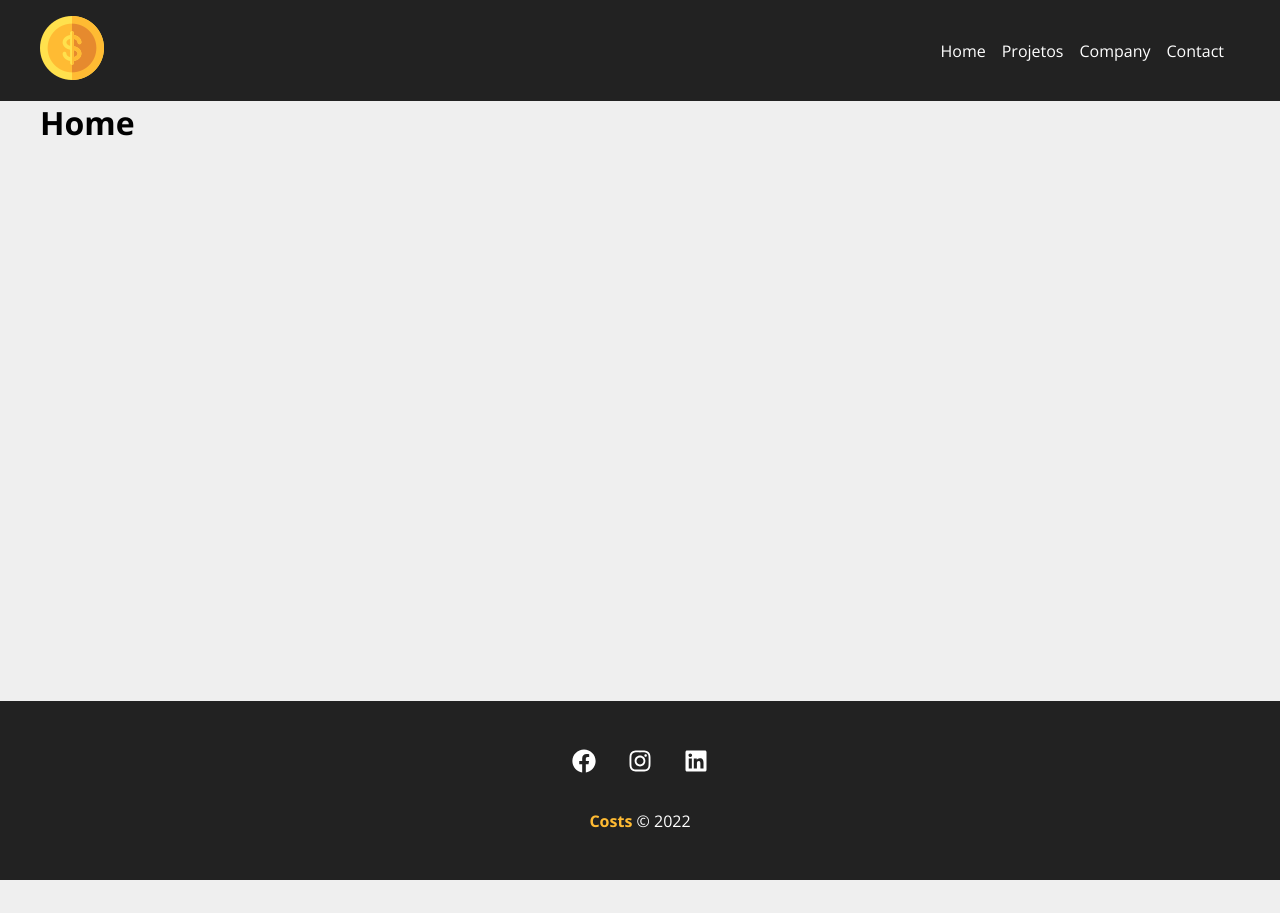
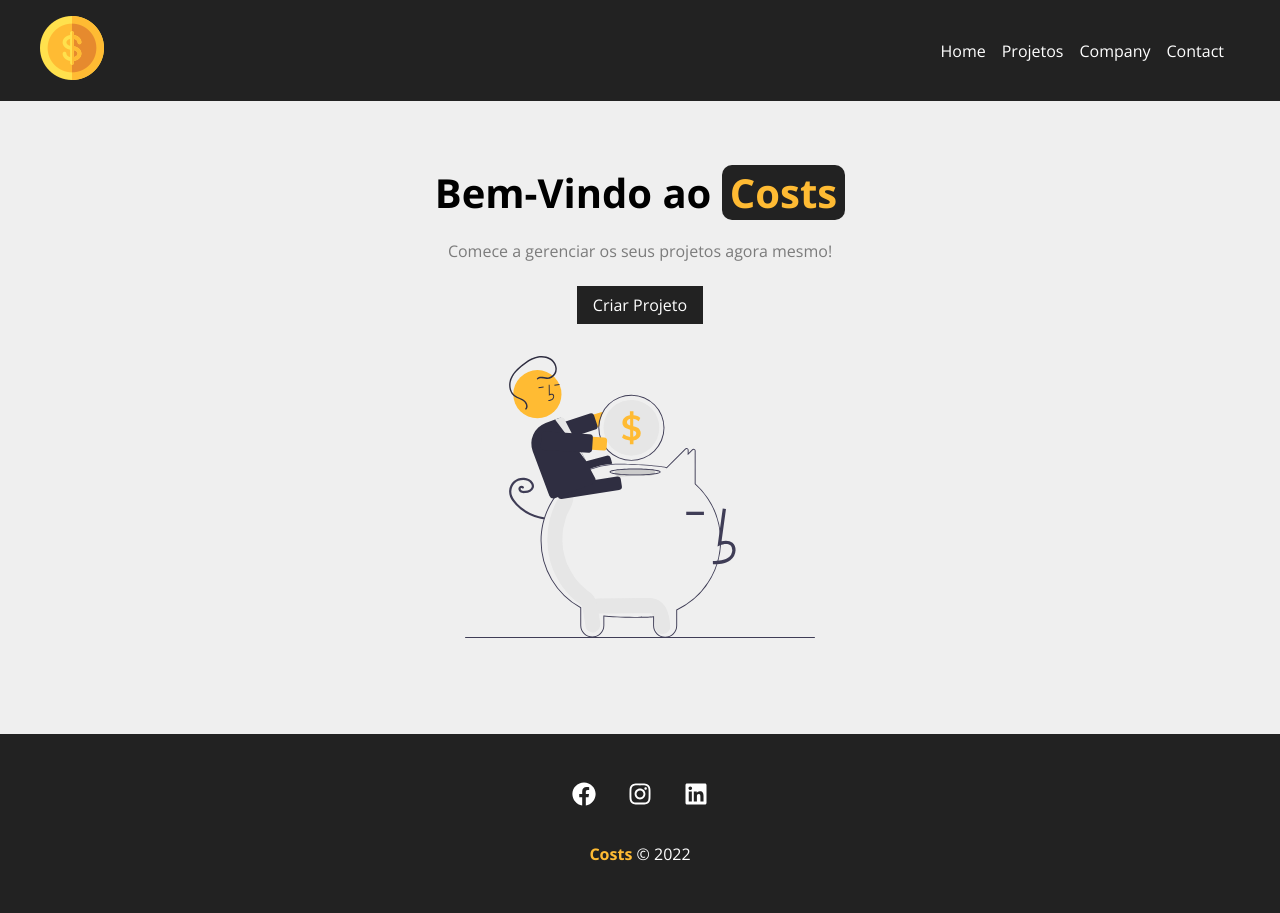
Before and after one commit to fredsons/Costs, a React (Create React App) app: page / in a window 1280 px wide. Before the commit the page ends 880 px from the top, so only its background shows below. Built offline with nearby package versions, Linux system fonts and the light colour scheme.

Commit message:
finaliza home

```diff
--- a/src/components/pages/Home.js
+++ b/src/components/pages/Home.js
@@ -1,4 +1,16 @@
+import styles from "./Home.module.css";
+import savings from "../../images/savings.svg";
+import LinkButton from "../layout/LinkButton";
 function Home() {
-  return <h1>Home</h1>;
+  return (
+    <section className={styles.home_container}>
+      <h1>
+        Bem-Vindo ao <span>Costs</span>
+      </h1>
+      <p>Comece a gerenciar os seus projetos agora mesmo!</p>
+      <LinkButton to="/newproject" text="Criar Projeto" />
+      <img src={savings} alt="Costs" />
+    </section>
+  );
 }
 export default Home;
```
